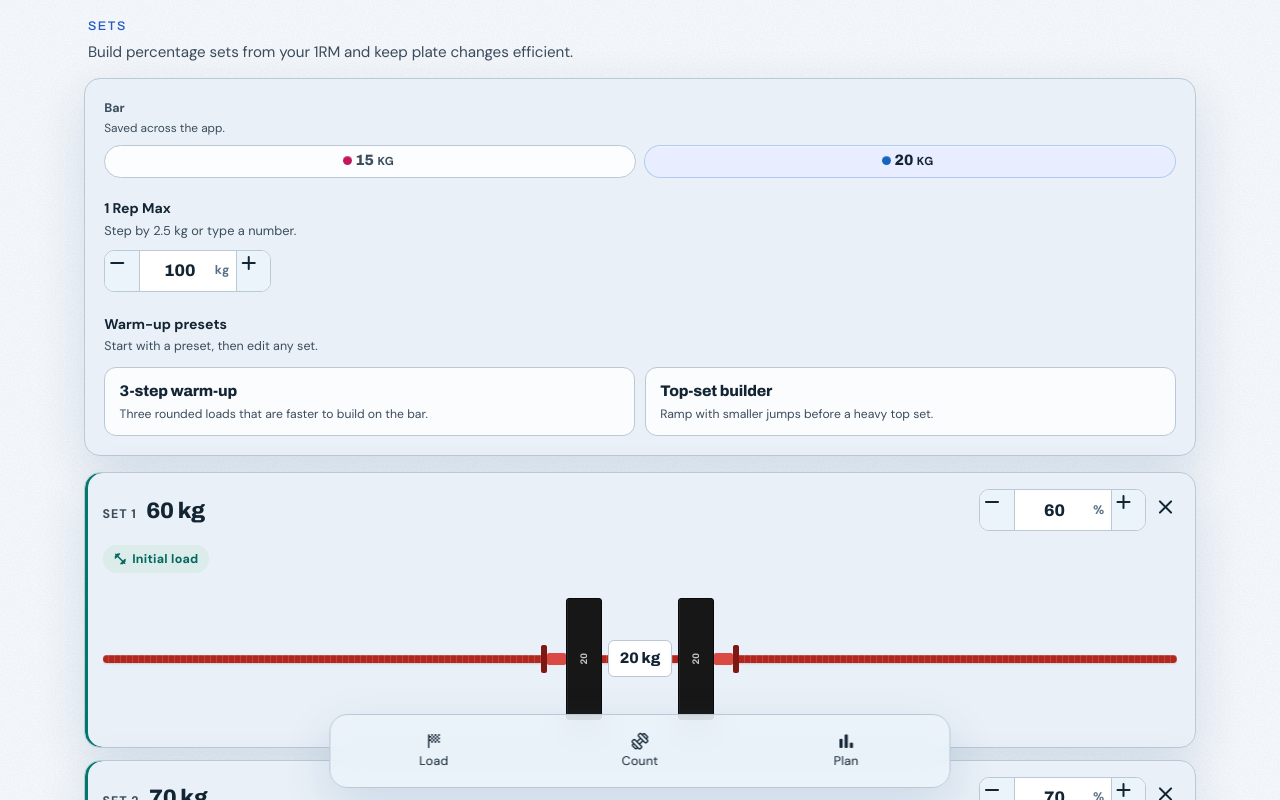
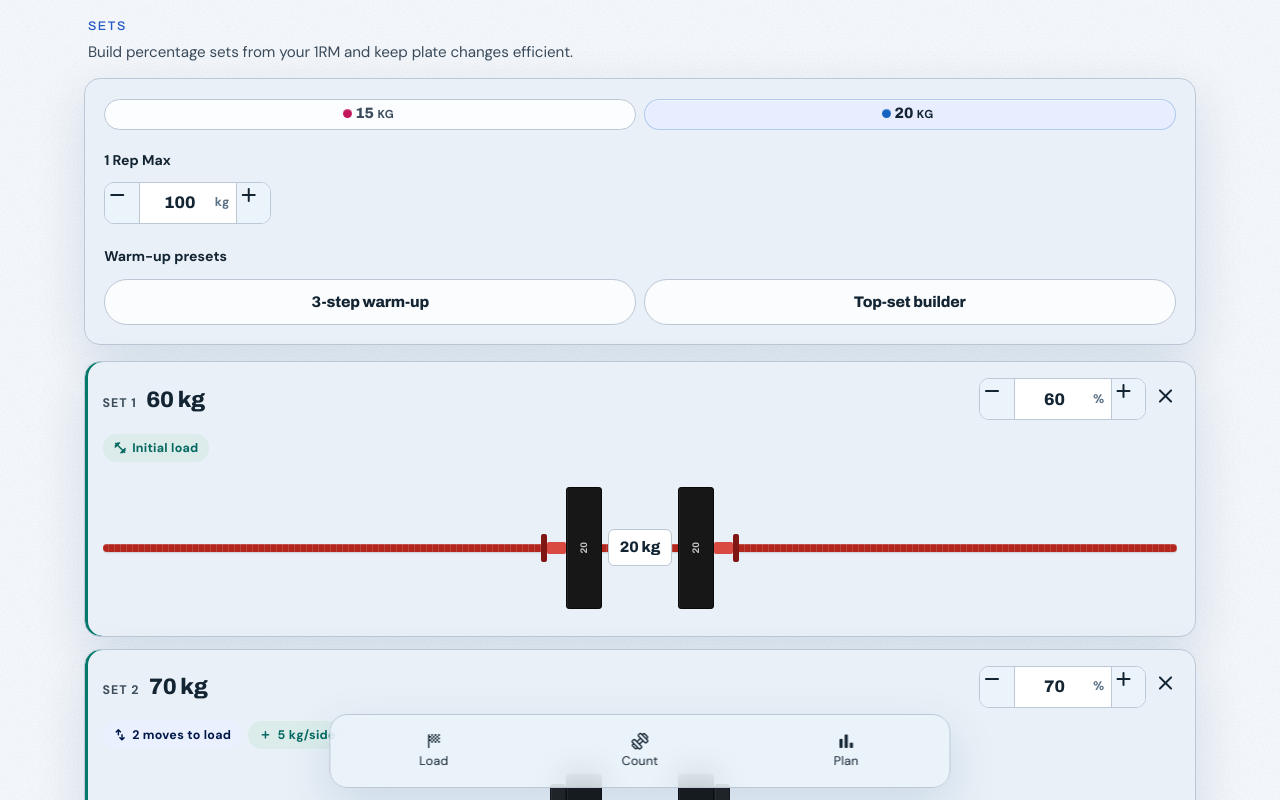
Before and after one commit to tomaszwojcikowski/how-heavy, a SvelteKit app: page /sets in a window 1280 px wide. Shown: the top 800 px of the page. Built offline with nearby package versions, Linux system fonts and the light colour scheme.

Commit message:
feat: update BarSelector component to conditionally show text and improve layout across multiple pages

```diff
--- a/src/lib/components/BarSelector.svelte
+++ b/src/lib/components/BarSelector.svelte
@@ -5,17 +5,20 @@
 	export let label = 'Bar weight';
 	export let helper = 'Saved across the app.';
 	export let subtle = false;
+	export let showText = true;
 	export let value: BarWeight = 20;
 	export let onChange: (nextValue: BarWeight) => void = () => {};
 </script>
 
 <div class:bar-selector--subtle={subtle} class="bar-selector" role="group" aria-label={label}>
-	<div class="bar-selector__copy">
-		<p class="bar-selector__label">{label}</p>
-		{#if helper}
-			<p class="bar-selector__helper">{helper}</p>
+		{#if showText}
+			<div class="bar-selector__copy">
+				<p class="bar-selector__label">{label}</p>
+				{#if helper}
+					<p class="bar-selector__helper">{helper}</p>
+				{/if}
+			</div>
 		{/if}
-	</div>
 	<div class="bar-selector__options">
 		{#each BAR_OPTIONS as option (option)}
 			<button
@@ -43,7 +46,7 @@
 	}
 
 	.bar-selector--subtle {
-		gap: 0.55rem;
+		gap: 0.35rem;
 	}
 
 	.bar-selector__copy {
@@ -151,7 +154,7 @@
 
 	.bar-selector--subtle .bar-option {
 		min-width: 3.7rem;
-		padding: 0.45rem 0.72rem;
+		padding: 0.4rem 0.68rem;
 	}
 
 	.bar-selector--subtle .bar-option__weight {
--- a/src/routes/+page.svelte
+++ b/src/routes/+page.svelte
@@ -61,8 +61,9 @@
 
 		<BarSelector
 			label="Bar"
-			helper="You can change it per screen."
+			helper=""
 			subtle={true}
+			showText={false}
 			bind:value={selectedBar}
 			onChange={(nextValue) => (selectedBar = nextValue)}
 		/>
--- a/src/routes/sets/+page.svelte
+++ b/src/routes/sets/+page.svelte
@@ -120,21 +120,14 @@
 				value={selectedBar}
 				onChange={(v) => (selectedBar = v)}
 				label="Bar"
-				helper="Saved across the app."
+				helper=""
 				subtle={true}
+				showText={false}
 			/>
 		</div>
 
 		<div class="orm-block">
-			<div class="orm-copy">
-				<p class="orm-label">1 Rep Max</p>
-				<p class="orm-helper">
-					Step by 2.5 kg or type a number.
-					{#if Number.isFinite(parsedOneRm) && parsedOneRm <= selectedBar}
-						 Keep it above {selectedBar} kg.
-					{/if}
-				</p>
-			</div>
+			<p class="orm-label">1 Rep Max</p>
 
 			<PercentageStepper
 				value={oneRmValue}
@@ -151,10 +144,7 @@
 		</div>
 
 		<div class="template-strip" role="group" aria-label="Training set presets">
-			<div class="template-strip__copy">
-				<p class="template-strip__label">Warm-up presets</p>
-				<p class="template-strip__helper">Start with a preset, then edit any set.</p>
-			</div>
+			<p class="template-strip__label">Warm-up presets</p>
 			<div class="template-strip__buttons">
 				{#each SET_TEMPLATES as template (template.id)}
 					<button
@@ -163,13 +153,7 @@
 						class="template-btn"
 						onclick={() => applyTemplate(template)}
 					>
-						<div class="template-btn__header">
-							<span>{template.label}</span>
-							{#if selectedTemplateId === template.id}
-								<span class="material-symbols-rounded template-btn__check" aria-hidden="true">check</span>
-							{/if}
-						</div>
-						<small>{template.description}</small>
+						<span>{template.label}</span>
 					</button>
 				{/each}
 			</div>
@@ -302,7 +286,7 @@
 
 	.setup-field {
 		display: grid;
-		gap: 0.5rem;
+		gap: 0.35rem;
 	}
 
 	.orm-block {
@@ -316,11 +300,6 @@
 		padding-top: 0.15rem;
 	}
 
-	.template-strip__copy {
-		display: grid;
-		gap: 0.18rem;
-	}
-
 	.template-strip__label {
 		margin: 0;
 		font-size: var(--type-body-sm);
@@ -328,27 +307,21 @@
 		color: var(--text-primary);
 	}
 
-	.template-strip__helper {
-		margin: 0;
-		font-size: 0.78rem;
-		line-height: 1.35;
-		color: var(--text-secondary);
-	}
-
 	.template-strip__buttons {
 		display: grid;
-		grid-template-columns: repeat(auto-fit, minmax(11rem, 1fr));
-		gap: 0.6rem;
+		grid-template-columns: repeat(auto-fit, minmax(8rem, 1fr));
+		gap: 0.45rem;
 	}
 
 	.template-btn {
-		display: grid;
-		gap: 0.18rem;
-		padding: 0.8rem 0.9rem;
-		border-radius: 12px;
+		display: inline-flex;
+		align-items: center;
+		justify-content: center;
+		padding: 0.68rem 0.8rem;
+		border-radius: 999px;
 		border: 1px solid var(--outline);
 		background: color-mix(in srgb, var(--md-sys-color-surface-container-lowest) 84%, transparent);
-		text-align: left;
+		text-align: center;
 		cursor: pointer;
 		transition:
 			transform 120ms cubic-bezier(0.2, 0, 0, 1),
@@ -363,26 +336,6 @@
 		font-weight: 800;
 		letter-spacing: var(--tracking-tight);
 		color: var(--text-primary);
-	}
-
-	.template-btn__header {
-		display: flex;
-		align-items: center;
-		justify-content: space-between;
-		gap: 0.4rem;
-	}
-
-	.template-btn__check {
-		font-size: 1rem !important;
-		font-variation-settings: 'FILL' 1, 'wght' 600, 'GRAD' 0, 'opsz' 20 !important;
-		color: var(--tone-secondary-text);
-		flex-shrink: 0;
-	}
-
-	.template-btn small {
-		font-size: 0.76rem;
-		line-height: 1.35;
-		color: var(--text-secondary);
 	}
 
 	.template-btn:hover {
@@ -400,23 +353,11 @@
 		box-shadow: 0 10px 22px color-mix(in srgb, var(--accent-secondary) 16%, transparent);
 	}
 
-	.orm-copy {
-		display: grid;
-		gap: 0.18rem;
-	}
-
 	.orm-label {
 		margin: 0;
 		font-size: var(--type-body-sm);
 		font-weight: 700;
 		color: var(--text-primary);
-	}
-
-	.orm-helper {
-		margin: 0;
-		font-size: 0.8rem;
-		color: var(--text-secondary);
-		line-height: 1.35;
 	}
 
 	/* Steps */
@@ -552,15 +493,11 @@
 		}
 
 		.template-strip {
-			gap: 0.6rem;
-		}
-
-		.template-strip__helper {
-			display: none;
+			gap: 0.5rem;
 		}
 
 		.template-strip__buttons {
-			grid-template-columns: 1fr;
+			grid-template-columns: repeat(2, minmax(0, 1fr));
 		}
 
 		.step-card__header {
--- a/src/routes/target/+page.svelte
+++ b/src/routes/target/+page.svelte
@@ -48,21 +48,17 @@
 		</header>
 
 		<div class="target-layout">
-			<div class="target-sidebar">
-				<section class="setup-card">
+			<section class="control-card">
+				<div class="target-toolbar">
+					<p class="target-label">Target total</p>
 					<BarSelector
 						label="Bar"
-						helper="Saved across the app."
+						helper=""
 						subtle={true}
+						showText={false}
 						bind:value={selectedBar}
 						onChange={(nextValue) => (selectedBar = nextValue)}
 					/>
-				</section>
-
-				<section class="control-card">
-					<div class="target-copy">
-						<p class="target-label">Target total</p>
-						<p class="target-helper">Step by 2.5 kg or type a number.</p>
 				</div>
 
 					<PercentageStepper
@@ -89,7 +85,6 @@
 						{/each}
 					</md-chip-set>
 			</section>
-			</div>
 
 			<div class="target-result">
 				<ResultCard {result} />
@@ -97,17 +92,12 @@
 		</div>
 	{:else}
 		<div class="target-layout" aria-busy="true" aria-label="Loading saved target setup">
-			<div class="target-sidebar">
-				<section class="setup-card loading-card">
+			<section class="control-card loading-card">
 				<div class="loading-grid">
 					<div class="loading-pill"></div>
 					<div class="loading-pill"></div>
 				</div>
-				</section>
-
-				<section class="control-card loading-card">
 				<div class="loading-stack">
-						<div class="loading-line" style="width: 34%"></div>
 					<div class="loading-line" style="width: 100%; height: 3.35rem"></div>
 					<div class="loading-line" style="width: 72%"></div>
 				</div>
@@ -116,11 +106,8 @@
 					<div class="loading-pill"></div>
 					<div class="loading-pill"></div>
 					<div class="loading-pill"></div>
-						<div class="loading-pill"></div>
-						<div class="loading-pill"></div>
 				</div>
 			</section>
-			</div>
 
 			<section class="loading-card target-loading-card">
 				<div class="loading-stack">
@@ -145,11 +132,6 @@
 		gap: 0.85rem;
 	}
 
-	.target-sidebar {
-		display: grid;
-		gap: 0.75rem;
-	}
-
 	.page-header {
 		display: grid;
 		gap: 0.2rem;
@@ -163,7 +145,6 @@
 		letter-spacing: var(--tracking-body);
 	}
 
-	.setup-card,
 	.control-card {
 		display: grid;
 		gap: 0.9rem;
@@ -174,17 +155,15 @@
 		box-shadow: var(--shadow);
 	}
 
-	.setup-card {
-		background: color-mix(in srgb, var(--tone-tertiary-surface) 70%, var(--md-sys-color-surface-container-lowest) 30%);
-	}
-
 	.target-result {
 		display: grid;
 	}
 
-	.target-copy {
-		display: grid;
-		gap: 0.18rem;
+	.target-toolbar {
+		display: flex;
+		justify-content: space-between;
+		align-items: center;
+		gap: 1rem;
 	}
 
 	.target-label {
@@ -194,17 +173,16 @@
 		color: var(--text-primary);
 	}
 
-	.target-helper {
-		margin: 0;
-		font-size: 0.8rem;
-		color: var(--text-secondary);
-		line-height: 1.35;
+	.target-presets {
+		display: flex;
+		flex-wrap: nowrap;
+		overflow-x: auto;
+		gap: 0.45rem;
+		scrollbar-width: none;
 	}
 
-	.target-presets {
-		display: flex;
-		flex-wrap: wrap;
-		gap: 0.45rem;
+	.target-presets::-webkit-scrollbar {
+		display: none;
 	}
 
 	:global(.target-preset) {
@@ -226,10 +204,13 @@
 	}
 
 	@media (max-width: 40rem) {
-		.setup-card,
 		.control-card {
 			padding: 1rem;
 			box-shadow: none;
+		}
+
+		.target-toolbar {
+			gap: 0.75rem;
 		}
 
 		.target-presets {
```
Also changed, not shown: src/routes/current/+page.svelte (+9 -13 lines). Lines whose indentation alone changed are shown as unchanged.
